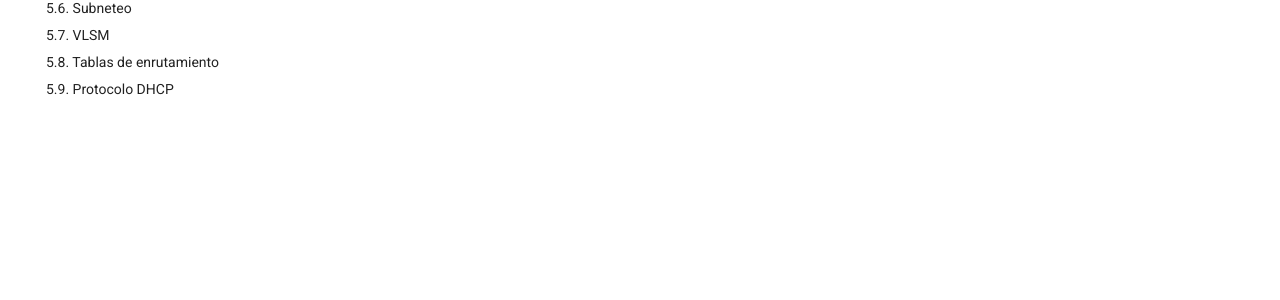
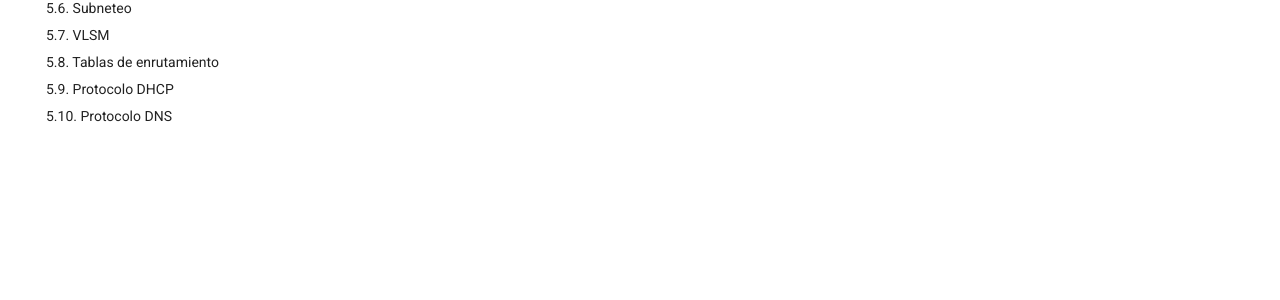
Before and after one commit to antdiasan/RedesApuntes, an MkDocs documentation site: the page built from docs/index.md, in a window 1280 px wide. Shown: the part 453-753 px from the top of the page. Built offline with MkDocs 1.6.1 and Material for MkDocs 9.7.7, drawn with Linux system fonts in a browser that asks for light colours.

Commit message:
u05_prot02.md

```diff
--- a/mkdocs.yml
+++ b/mkdocs.yml
@@ -26,3 +26,4 @@ nav:
       - 5.7. VLSM: 'u05/u05_07.md'
       - 5.8. Tablas de enrutamiento: 'u05/u05_08.md'
       - 5.9. Protocolo DHCP: 'u05/u05_Prot01.md'
+      - 5.10. Protocolo DNS: 'u05/u05_Prot02.md'
```
Also changed, not shown: docs/u05/u05_Prot02.md (added).
